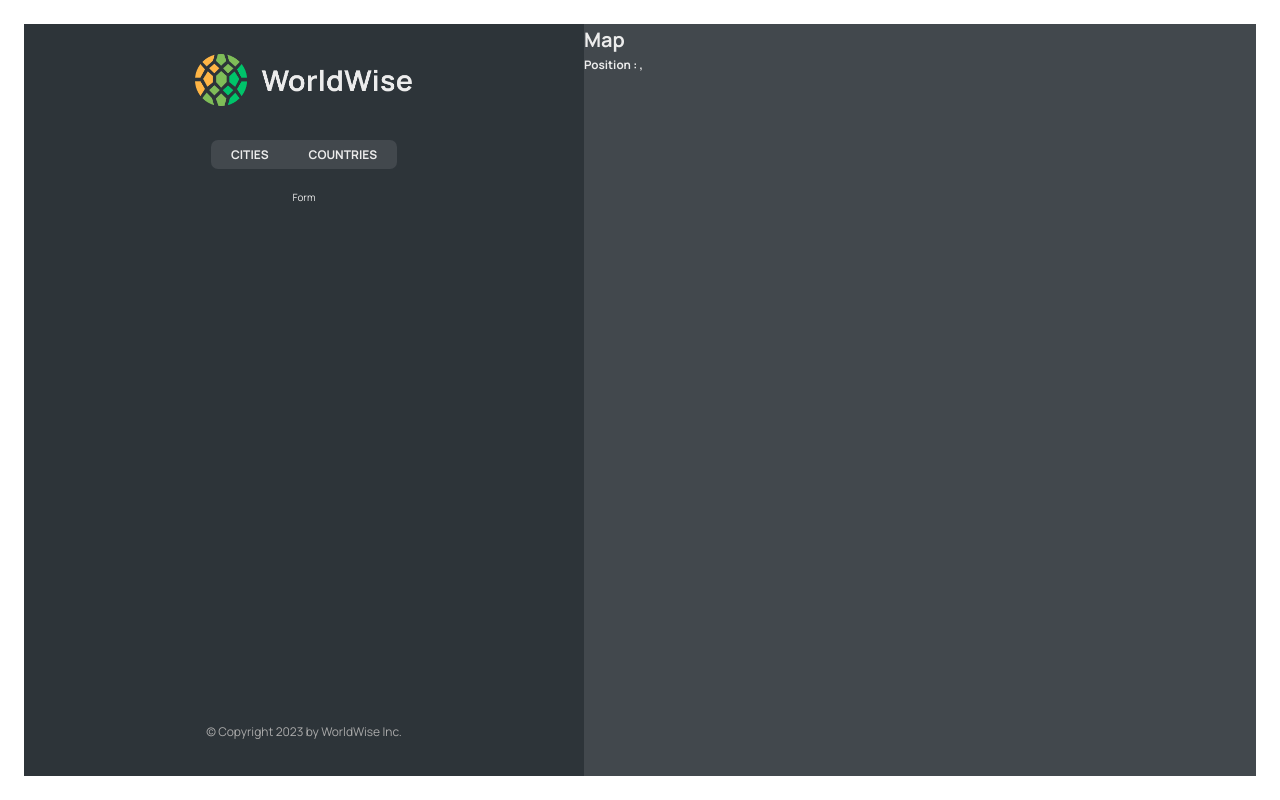
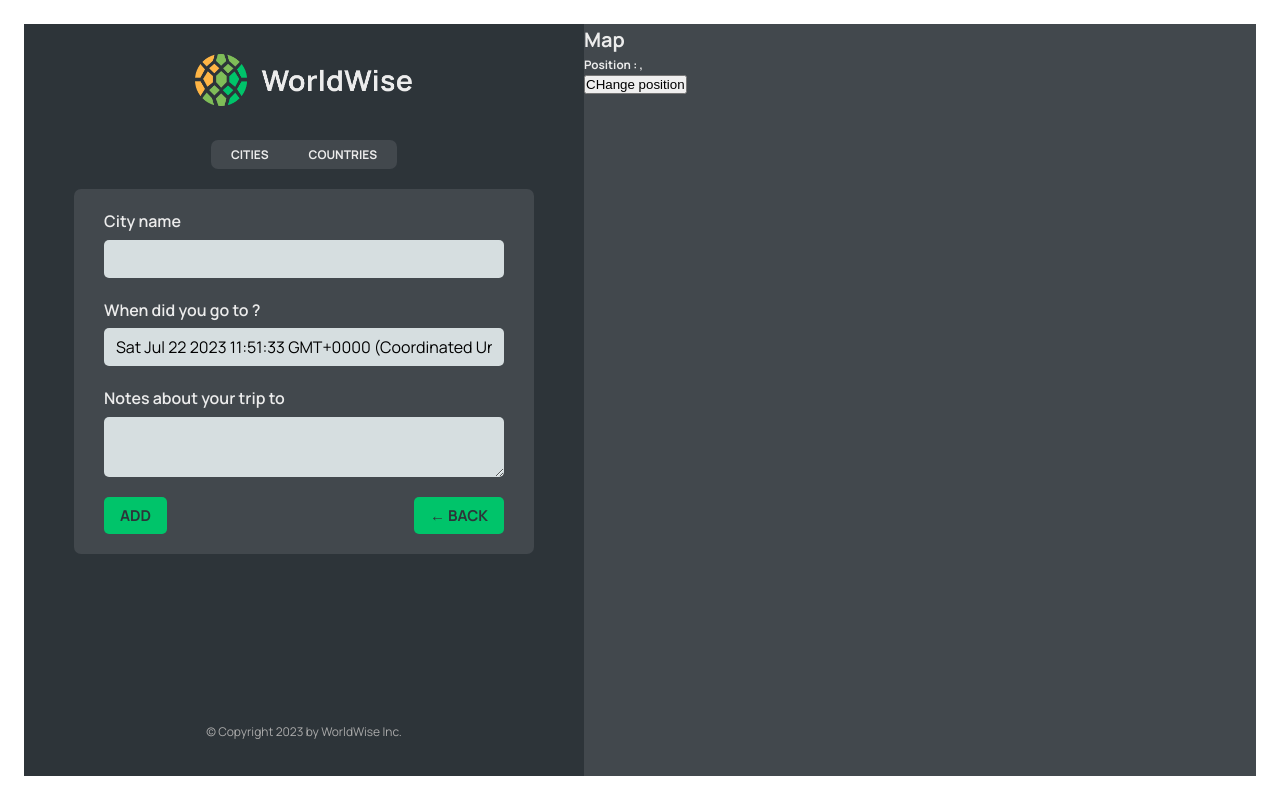
Before and after one commit to HAMZAELALOUI/worldwise, a React (Vite) app: page /app/form in a window 1280 px wide. Built offline with nearby package versions, Linux system fonts and the light colour scheme; data requests are answered from the project's data file.

Commit message:
Programmatic Navigation with useNavigate

```diff
--- a/src/App.jsx
+++ b/src/App.jsx
@@ -10,6 +10,7 @@
 import CityList from "./components/CityList"
 import CountryList from "./components/CountryList"
 import City from "./components/City"
+import Form from "./components/Form"
 
 const BASE_CITIES='http://localhost:3000/cities'
 
@@ -50,7 +51,7 @@
         <Route path="cities"  element={<CityList cities={cities} isLoading={isLoading}/>} />
         <Route path="cities/:id"  element={<City/>} />
         <Route path="countries"  element={<CountryList cities={cities} isLoading={isLoading}/>} />
-        <Route path="form"  element={<p>Form</p>} />
+        <Route path="form"  element={<Form/>} />
     </Route>
     <Route path="login" element={<Login/>}/>
     <Route path="*" element={<PageNotFound/>}/>
--- /dev/null
+++ b/src/components/Button.jsx
@@ -0,0 +1,10 @@
+import styles from './Button.module.css'
+function Button({children ,onClick, type }) {
+  return (
+    <button onClick={onClick} className={`${styles.btn}  ${styles[type]}`}>
+      {children}
+    </button>
+  )
+}
+
+export default Button
--- a/src/components/CityItem.jsx
+++ b/src/components/CityItem.jsx
@@ -12,7 +12,6 @@
 function CityItem({city}) {
   const {cityName,emoji,date,id,position}=city
 
-  console.log(position)
   return (
     <li >
       <Link className={styles.cityItem} to={`${id}?lat=${position.lat}&lng=${position.lng}`}>
--- a/src/components/CountryList.jsx
+++ b/src/components/CountryList.jsx
@@ -20,7 +20,7 @@
       {countries.map((country)=>(
     <CountryItem
       country={country}
-      key={country.id}
+      key={country.country}
       />))}
     </ul>
   )
--- a/src/components/Form.jsx
+++ b/src/components/Form.jsx
@@ -3,6 +3,8 @@
 import { useState } from "react";
 
 import styles from "./Form.module.css";
+import Button from "./Button";
+import { useNavigate } from "react-router-dom";
 
 export function convertToEmoji(countryCode) {
   const codePoints = countryCode
@@ -17,6 +19,7 @@
   const [country, setCountry] = useState("");
   const [date, setDate] = useState(new Date());
   const [notes, setNotes] = useState("");
+   const navigate =useNavigate()
 
   return (
     <form className={styles.form}>
@@ -49,8 +52,11 @@
       </div>
 
       <div className={styles.buttons}>
-        <button>Add</button>
-        <button>&larr; Back</button>
+        <Button type='primary'>Add</Button>
+        <Button type='primary' onClick={(e)=>{
+          e.preventDefault()
+          navigate(-1)}
+          }>&larr; Back</Button>
       </div>
     </form>
   );
--- a/src/components/Map.jsx
+++ b/src/components/Map.jsx
@@ -1,15 +1,19 @@
-import { useSearchParams } from 'react-router-dom'
+import { useNavigate, useSearchParams } from 'react-router-dom'
 import styles from './Map.module.css'
 function Map() {
+  const navigate =useNavigate()
   const [searchParams,setSearchParams]=useSearchParams();
   const lat =searchParams.get('lat')
   const lng =searchParams.get('lng')
 
 
   return (
-    <div className={styles.mapContainer}>
+    <div className={styles.mapContainer} onClick={()=>navigate('form')}>
         <h1>Map</h1>
         <h3>Position : {lat} ,{lng}</h3>
+        <button onClick={()=>{
+          setSearchParams({lat:55 ,lng : 44 })
+        }}>CHange position </button>
     </div>
   )
 }
```
